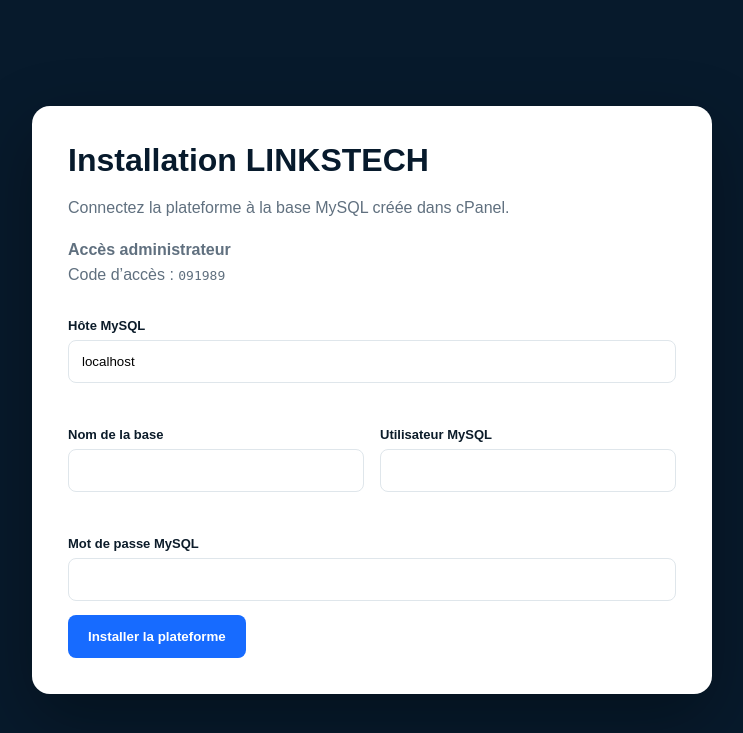
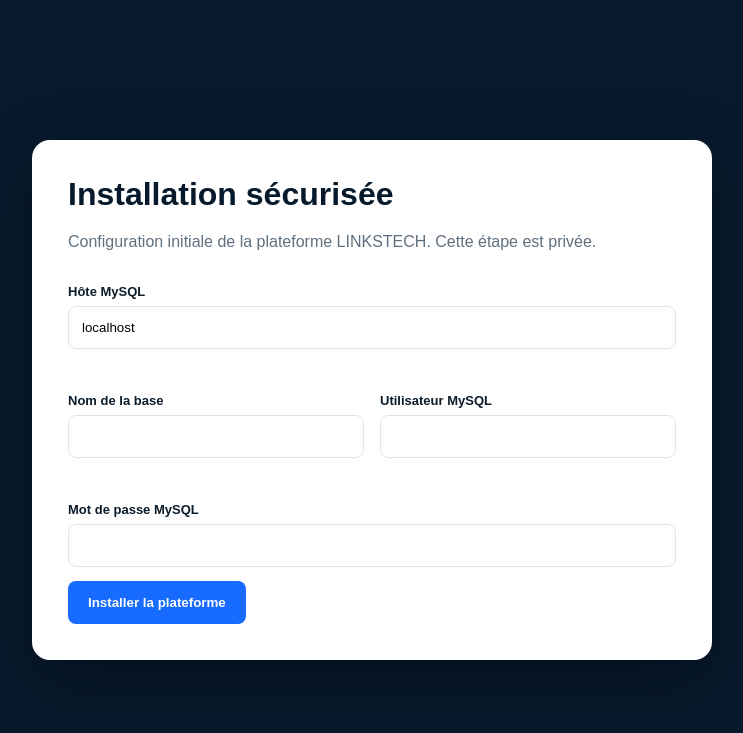
Before and after one commit to fhabrice/linksentreprise, a PHP site: page /install.php in a window 1280 px wide. Shown: the top 733 px of the page, without its empty margins (268-1011 px from the left). Run offline with PHP 8.4, Linux system fonts and the light colour scheme.

Commit message:
Masque le code d'accès admin et simplifie le login
Co-authored-by: arena-agent <297053741+arena-agent@users.noreply.github.com>

```diff
--- a/deployment/platform/INSTALLATION.txt
+++ b/deployment/platform/INSTALLATION.txt
@@ -17,7 +17,7 @@ INSTALLATION LINKSTECH PLATFORM SUR CPANEL
    Hôte : localhost
 
 5. L’installation crée automatiquement l’accès administrateur sécurisé :
-   Code d’accès : 091989
+   Le code d’accès administrateur est défini côté serveur et ne doit jamais être publié.
 
 6. Après installation :
    Administration (accès privé par l’URL, non affiché publiquement) : https://linksmartec.com/admin/
@@ -28,7 +28,7 @@ La configuration MySQL est enregistrée dans .platform-config.php et protégée
 L’espace admin n’est plus visible dans le menu ni dans le pied de page : il faut ouvrir directement /admin/ et saisir les identifiants.
 
 MISE À JOUR D’UNE INSTALLATION EXISTANTE
-Après avoir remplacé les fichiers, ouvrez https://linksmartec.com/upgrade.php et connectez-vous avec votre compte administrateur actuel. Cette étape ajoute le Blog, les profils Startup et applique le code d’accès administrateur 091989.
+Après avoir remplacé les fichiers, ouvrez https://linksmartec.com/upgrade.php et connectez-vous avec votre compte administrateur actuel. Cette étape ajoute le Blog et les profils Startup. Le code d’accès administrateur reste privé et n’est jamais affiché dans le site.
 
 Blog public : https://linksmartec.com/blog.php
 Publication des articles : https://linksmartec.com/admin/?section=blog
--- a/deployment/platform/admin/index.php
+++ b/deployment/platform/admin/index.php
@@ -13,7 +13,7 @@ if(empty($_SESSION['admin_id']) && $_SERVER['REQUEST_METHOD']==='POST' && ($_POS
     $error='Code d’accès incorrect.';
 }
 if(empty($_SESSION['admin_id'])):
-?><!doctype html><html lang="fr"><head><meta charset="utf-8"><meta name="viewport" content="width=device-width,initial-scale=1"><title>Administration LINKSTECH</title><style>*{box-sizing:border-box}body{margin:0;background:#071a2c;font-family:Arial;min-height:100vh;display:grid;place-items:center}.box{width:min(430px,92%);background:#fff;padding:35px;border-radius:16px}h1{margin-top:0}label{display:block;font-weight:bold;margin:15px 0 7px}input{width:100%;padding:13px;border:1px solid #dfe6eb;border-radius:8px}button{width:100%;margin-top:20px;padding:14px;border:0;border-radius:8px;background:#176bff;color:#fff;font-weight:bold}.error{color:#a21b1b}</style></head><body><form class="box" method="post"><h1>Espace administrateur</h1><p>Espace privé : gestion des demandes, profils, opportunités, blog et partenariats LINKSTECH.</p><p style="color:#60707f;font-size:13px">Entrez le code d'accès administrateur pour continuer.</p><?php if($error):?><p class="error"><?=e($error)?></p><?php endif;?><input type="hidden" name="csrf" value="<?=e(csrf_token())?>"><input type="hidden" name="action" value="login"><label>Code d’accès</label><input type="password" name="code" inputmode="numeric" autocomplete="current-password" autofocus required><button>Se connecter</button></form></body></html><?php exit; endif;
+?><!doctype html><html lang="fr"><head><meta charset="utf-8"><meta name="viewport" content="width=device-width,initial-scale=1"><title>Administration LINKSTECH</title><style>*{box-sizing:border-box}body{margin:0;background:#071a2c;font-family:Arial;min-height:100vh;display:grid;place-items:center}.box{width:min(430px,92%);background:#fff;padding:35px;border-radius:16px}h1{margin-top:0}label{display:block;font-weight:bold;margin:15px 0 7px}input{width:100%;padding:13px;border:1px solid #dfe6eb;border-radius:8px}button{width:100%;margin-top:20px;padding:14px;border:0;border-radius:8px;background:#176bff;color:#fff;font-weight:bold}.error{color:#a21b1b}</style></head><body><form class="box" method="post"><h1>Accès sécurisé</h1><p style="color:#60707f;font-size:14px">Espace administrateur LINKSTECH. Entrez votre code d’accès.</p><?php if($error):?><p class="error"><?=e($error)?></p><?php endif;?><input type="hidden" name="csrf" value="<?=e(csrf_token())?>"><input type="hidden" name="action" value="login"><label>Code d’accès</label><input type="password" name="code" inputmode="numeric" autocomplete="current-password" autofocus required><button>Se connecter</button></form></body></html><?php exit; endif;
 admin_required();
 $allowedRequest=['new','in_progress','connected','closed'];$allowedOrg=['pending','approved','rejected'];$allowedOpp=['draft','published','closed'];$allowedBlog=['draft','published'];
 if($_SERVER['REQUEST_METHOD']==='POST'){
--- a/deployment/platform/install.php
+++ b/deployment/platform/install.php
@@ -52,6 +52,6 @@ if ($_SERVER['REQUEST_METHOD'] === 'POST' && !$alreadyInstalled) {
 ?>
 <!doctype html><html lang="fr"><head><meta charset="utf-8"><meta name="viewport" content="width=device-width,initial-scale=1"><title>Installation — LINKSTECH</title><style>
 *{box-sizing:border-box}body{margin:0;background:#071a2c;color:#0c1c2a;font-family:Arial,sans-serif;min-height:100vh;display:grid;place-items:center;padding:30px}.card{width:min(680px,100%);background:#fff;border-radius:18px;padding:36px;box-shadow:0 25px 70px #0005}h1{margin:0 0 8px;color:#071a2c}p{color:#60707f;line-height:1.6}.grid{display:grid;grid-template-columns:1fr 1fr;gap:16px}.field{margin:14px 0}.field.full{grid-column:1/-1}label{display:block;font-size:13px;font-weight:700;margin-bottom:7px}input{width:100%;padding:13px;border:1px solid #dfe6eb;border-radius:8px}button,.button{display:inline-block;border:0;border-radius:8px;background:#176bff;color:white;padding:14px 20px;font-weight:700;text-decoration:none;cursor:pointer}.error{background:#fff0f0;color:#a21b1b;padding:12px;border-radius:8px}.ok{background:#edf9f1;color:#176b3a;padding:18px;border-radius:9px}@media(max-width:600px){.grid{grid-template-columns:1fr}.field.full{grid-column:auto}.card{padding:24px}}
-</style></head><body><main class="card"><h1>Installation LINKSTECH</h1><p>Connectez la plateforme à la base MySQL créée dans cPanel.</p><p><strong>Accès administrateur</strong><br>Code d’accès : <code>091989</code></p>
-<?php if ($alreadyInstalled || $success): ?><div class="ok"><strong>La plateforme est installée.</strong><p>Pour des raisons de sécurité, cette page ne peut plus relancer l’installation.</p><a class="button" href="/admin/">Ouvrir l’espace administrateur</a></div>
+</style></head><body><main class="card"><h1>Installation sécurisée</h1><p>Configuration initiale de la plateforme LINKSTECH. Cette étape est privée.</p>
+<?php if ($alreadyInstalled): ?><script>window.location.replace('/admin/');</script><p class="ok"><strong>La plateforme est déjà installée.</strong> Redirection vers l’espace administrateur…</p><?php elseif ($success): ?><div class="ok"><strong>Installation terminée.</strong><p>La plateforme est prête. Vous pouvez maintenant vous connecter avec votre code d’accès.</p><a class="button" href="/admin/">Ouvrir l’espace administrateur</a></div>
 <?php else: ?><?php if ($error): ?><div class="error"><?= e($error) ?></div><?php endif; ?><form method="post"><input type="hidden" name="csrf" value="<?= e(csrf_token()) ?>"><div class="grid"><div class="field full"><label>Hôte MySQL</label><input name="db_host" value="<?= e($_POST['db_host'] ?? 'localhost') ?>" required></div><div class="field"><label>Nom de la base</label><input name="db_name" value="<?= e($_POST['db_name'] ?? '') ?>" required></div><div class="field"><label>Utilisateur MySQL</label><input name="db_user" value="<?= e($_POST['db_user'] ?? '') ?>" required></div><div class="field full"><label>Mot de passe MySQL</label><input type="password" name="db_password" required></div></div><button type="submit">Installer la plateforme</button></form><?php endif; ?></main></body></html>
--- a/deployment/platform/upgrade.php
+++ b/deployment/platform/upgrade.php
@@ -25,4 +25,4 @@ if($_SERVER['REQUEST_METHOD']==='POST'){
   $success=true;
  }catch(Throwable $e){$error='Mise à jour impossible : '.$e->getMessage();}
 }
-?><!doctype html><html lang="fr"><head><meta charset="utf-8"><meta name="viewport" content="width=device-width,initial-scale=1"><title>Mise à jour LINKSTECH</title><style>body{background:#071a2c;font-family:Arial;margin:0;min-height:100vh;display:grid;place-items:center}.box{background:#fff;width:min(500px,92%);padding:35px;border-radius:15px}input{box-sizing:border-box;width:100%;padding:13px;margin:7px 0 15px;border:1px solid #ddd;border-radius:7px}button,a{display:inline-block;background:#176bff;color:white;padding:13px 18px;border:0;border-radius:7px;text-decoration:none}.error{color:#a21b1b}</style></head><body><main class="box"><h1>Mise à jour de la plateforme</h1><?php if($success):?><p>La plateforme a été mise à jour et le compte administrateur sécurisé.</p><p><strong>Code d’accès administrateur :</strong> 091989</p><a href="/admin/">Ouvrir l’administration</a><?php else:?><p>Entrez le code d’accès administrateur pour appliquer la mise à jour.</p><?php if($error):?><p class="error"><?=e($error)?></p><?php endif;?><form method="post"><input type="hidden" name="csrf" value="<?=e(csrf_token())?>"><label>Code d’accès</label><input type="password" name="code" inputmode="numeric" autocomplete="current-password" required autofocus><button>Mettre à jour</button></form><?php endif;?></main></body></html>
+?><!doctype html><html lang="fr"><head><meta charset="utf-8"><meta name="viewport" content="width=device-width,initial-scale=1"><title>Mise à jour LINKSTECH</title><style>body{background:#071a2c;font-family:Arial;margin:0;min-height:100vh;display:grid;place-items:center}.box{background:#fff;width:min(500px,92%);padding:35px;border-radius:15px}input{box-sizing:border-box;width:100%;padding:13px;margin:7px 0 15px;border:1px solid #ddd;border-radius:7px}button,a{display:inline-block;background:#176bff;color:white;padding:13px 18px;border:0;border-radius:7px;text-decoration:none}.error{color:#a21b1b}</style></head><body><main class="box"><h1>Mise à jour de la plateforme</h1><?php if($success):?><p>La plateforme a été mise à jour et le compte administrateur sécurisé.</p><p>L’accès administrateur reste protégé par votre code personnel.</p><a href="/admin/">Ouvrir l’administration</a><?php else:?><p>Entrez le code d’accès administrateur pour appliquer la mise à jour.</p><?php if($error):?><p class="error"><?=e($error)?></p><?php endif;?><form method="post"><input type="hidden" name="csrf" value="<?=e(csrf_token())?>"><label>Code d’accès</label><input type="password" name="code" inputmode="numeric" autocomplete="current-password" required autofocus><button>Mettre à jour</button></form><?php endif;?></main></body></html>
```
Also changed, not shown: 1 other file.
